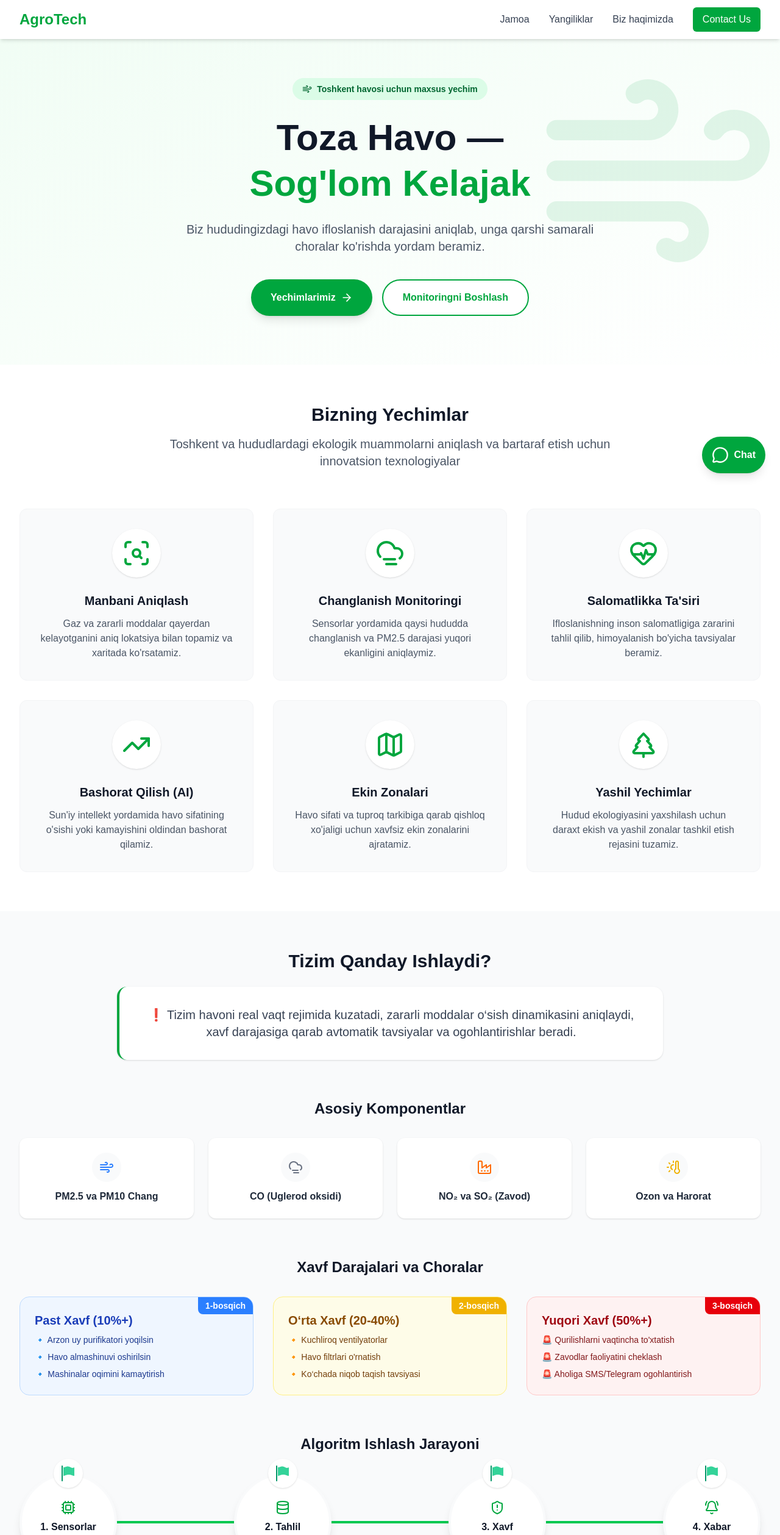
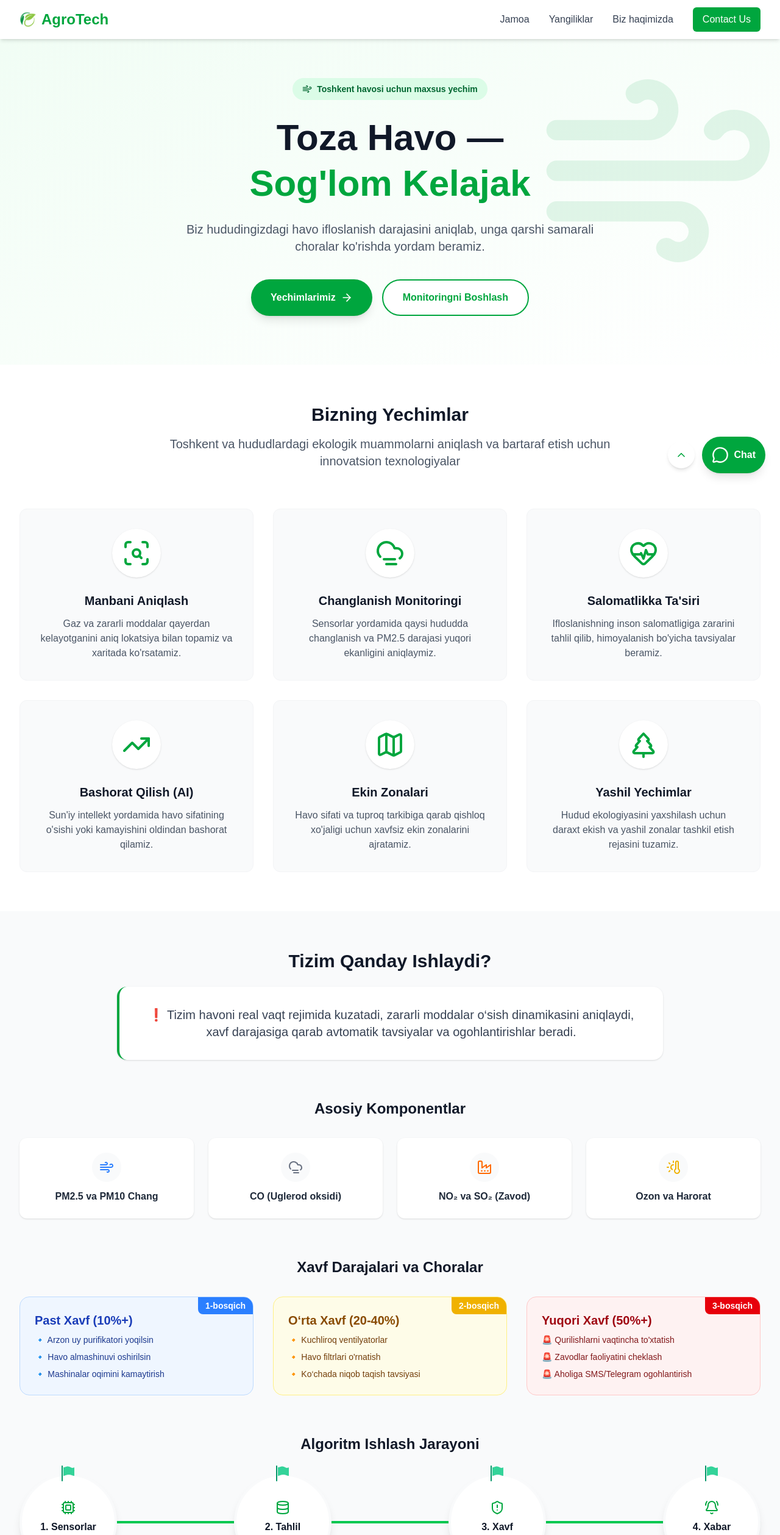
Before and after one commit to abaddona74-glitch/agrobank_hakaton_v2, a Next.js app: page / in a window 1280 px wide. Shown: the top 2517 px of the page at 61% size. Built offline with nearby package versions, Linux system fonts and the light colour scheme.

Commit message:
Enhance UI of ChatWidget, Footer, Navbar, and SystemOverview components with new icons and improved layout

```diff
--- a/components/ChatWidget.tsx
+++ b/components/ChatWidget.tsx
@@ -1,7 +1,7 @@
 'use client';
 
 import { useState, useRef, useEffect } from 'react';
-import { MessageCircle, X, Send, Loader2, Check, CheckCheck } from 'lucide-react';
+import { MessageCircle, X, Send, Loader2, Check, CheckCheck, ChevronUp } from 'lucide-react';
 
 type Message = {
   id: number;
@@ -147,8 +147,16 @@ export default function ChatWidget() {
 
   return (
     <>
-      {/* Trigger Button - Fixed to Right Side */}
-      <div className={`fixed bottom-6 right-6 z-50 ${isOpen ? 'hidden' : 'block'}`}>
+      {/* Trigger Buttons - Fixed to Right Side (Chat + Scroll-to-top) */}
+      <div className={`fixed bottom-6 right-6 z-50 ${isOpen ? 'hidden' : 'flex'} items-center gap-3`}>
+        <button
+          onClick={() => window.scrollTo({ top: 0, behavior: 'smooth' })}
+          aria-label="Scroll to top"
+          className="bg-white text-green-600 p-3 rounded-full shadow-md hover:bg-gray-100 transition-all"
+        >
+          <ChevronUp size={20} />
+        </button>
+
         <button
           onClick={() => { setIsOpen(true); setUnseenCount(0); }}
           className="bg-green-600 text-white p-4 rounded-full shadow-lg hover:bg-green-700 transition-all hover:scale-110 flex items-center gap-2 relative"
--- a/components/Footer.tsx
+++ b/components/Footer.tsx
@@ -2,7 +2,10 @@ export default function Footer() {
   return (
     <div className="bg-gray-50 border-t border-gray-200 py-8">
       <div className="max-w-7xl mx-auto px-4 sm:px-6 lg:px-8 text-center">
-        <h3 className="text-2xl font-bold text-green-600 mb-2">AgroTech</h3>
+        <div className="flex items-center justify-center gap-3 mb-2">
+          <img src="/icon.avif" alt="AgroTech logo" className="w-8 h-8 object-contain" />
+          <h3 className="text-2xl font-bold text-green-600">AgroTech</h3>
+        </div>
         <p className="text-gray-600 font-bold max-w-2xl mx-auto">
           Bizning maqsadimiz — Toshkent va butun O'zbekiston bo'ylab havo sifatini yaxshilash va ekologik barqarorlikni ta'minlashdir.
         </p>
--- a/components/Navbar.tsx
+++ b/components/Navbar.tsx
@@ -12,7 +12,8 @@ export default function Navbar() {
       <div className="max-w-7xl mx-auto px-4 sm:px-6 lg:px-8">
         <div className="flex justify-between h-16">
           <div className="flex items-center">
-            <Link href="/" className="text-2xl font-bold text-green-600">
+            <Link href="/" className="flex items-center gap-2 text-2xl font-bold text-green-600">
+              <img src="/icon.avif" alt="AgroTech logo" className="w-7 h-7 object-contain" />
               AgroTech
             </Link>
           </div>
--- a/components/SystemOverview.tsx
+++ b/components/SystemOverview.tsx
@@ -78,7 +78,7 @@ export default function SystemOverview() {
         {/* 4. Algoritm */}
         <div>
           <h3 className="text-2xl font-bold text-gray-900 mb-8 text-center">Algoritm Ishlash Jarayoni</h3>
-          <div className="flex flex-col md:flex-row justify-between items-center gap-4 relative">
+          <div className="flex flex-col md:flex-row justify-between items-center gap-8 md:gap-4 relative">
             {/* Connecting Line (Desktop) */}
             <div className="hidden md:block absolute top-1/2 left-0 w-full h-1 bg-green-500 z-0 transform -translate-y-1/2 rounded-full"></div>
 
@@ -92,8 +92,8 @@ export default function SystemOverview() {
               { icon: <BellRing />, title: "4. Xabar", desc: "SMS & Telegram" },
             ].map((step, idx) => (
               <div key={idx} className="relative z-10">
-                {/* Flag badge above the circle */}
-                <div className="absolute -top-6 left-1/2 -translate-x-1/2 w-12 h-12 rounded-full bg-white flex items-center justify-center shadow-sm">
+                {/* Flag badge (no white circular background) */}
+                <div className="absolute -top-4 left-1/2 -translate-x-1/2 flex items-center justify-center">
                   <img src="/flag.svg" alt="flag" className="w-8 h-8" />
                 </div>
 
```
